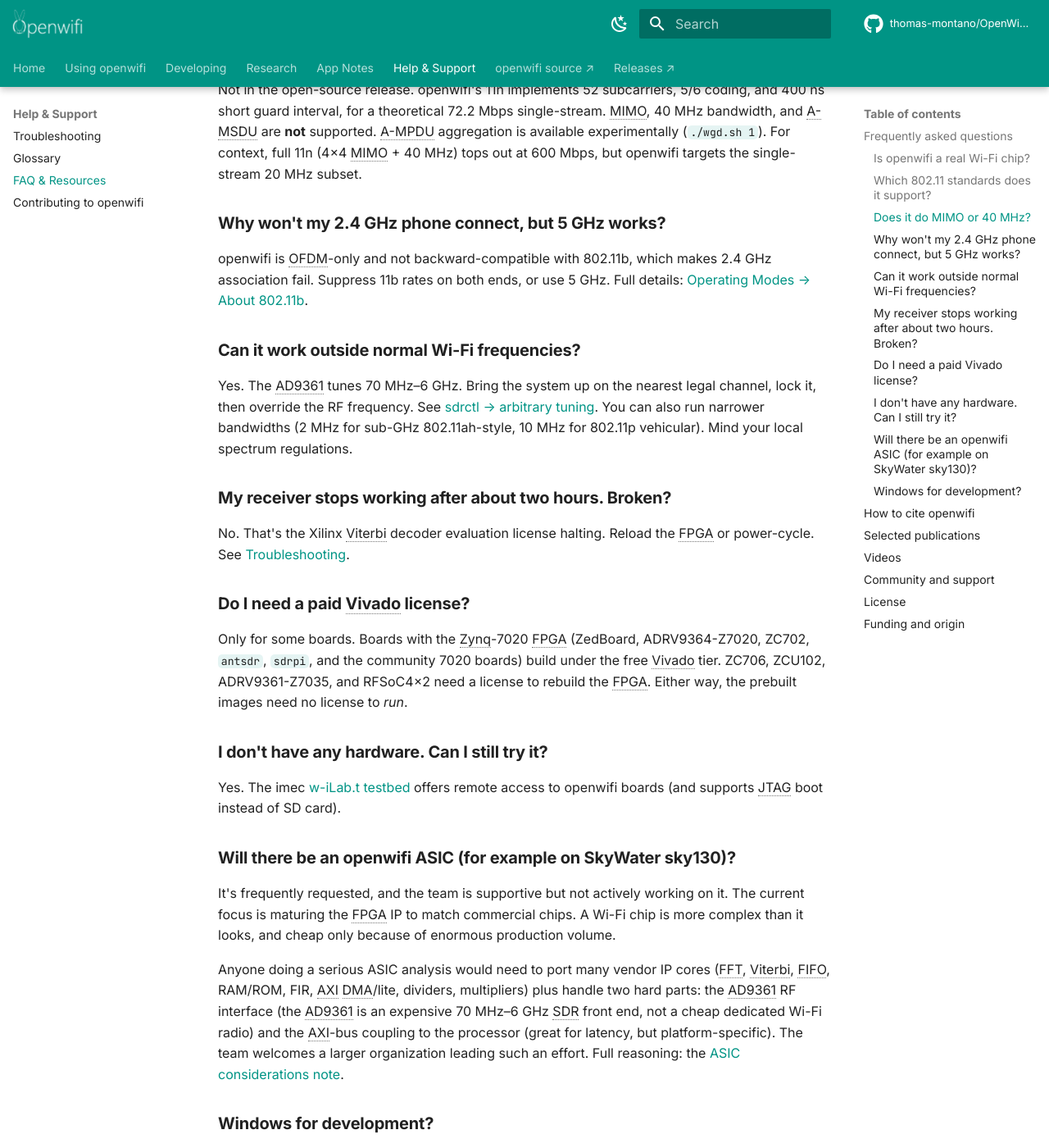
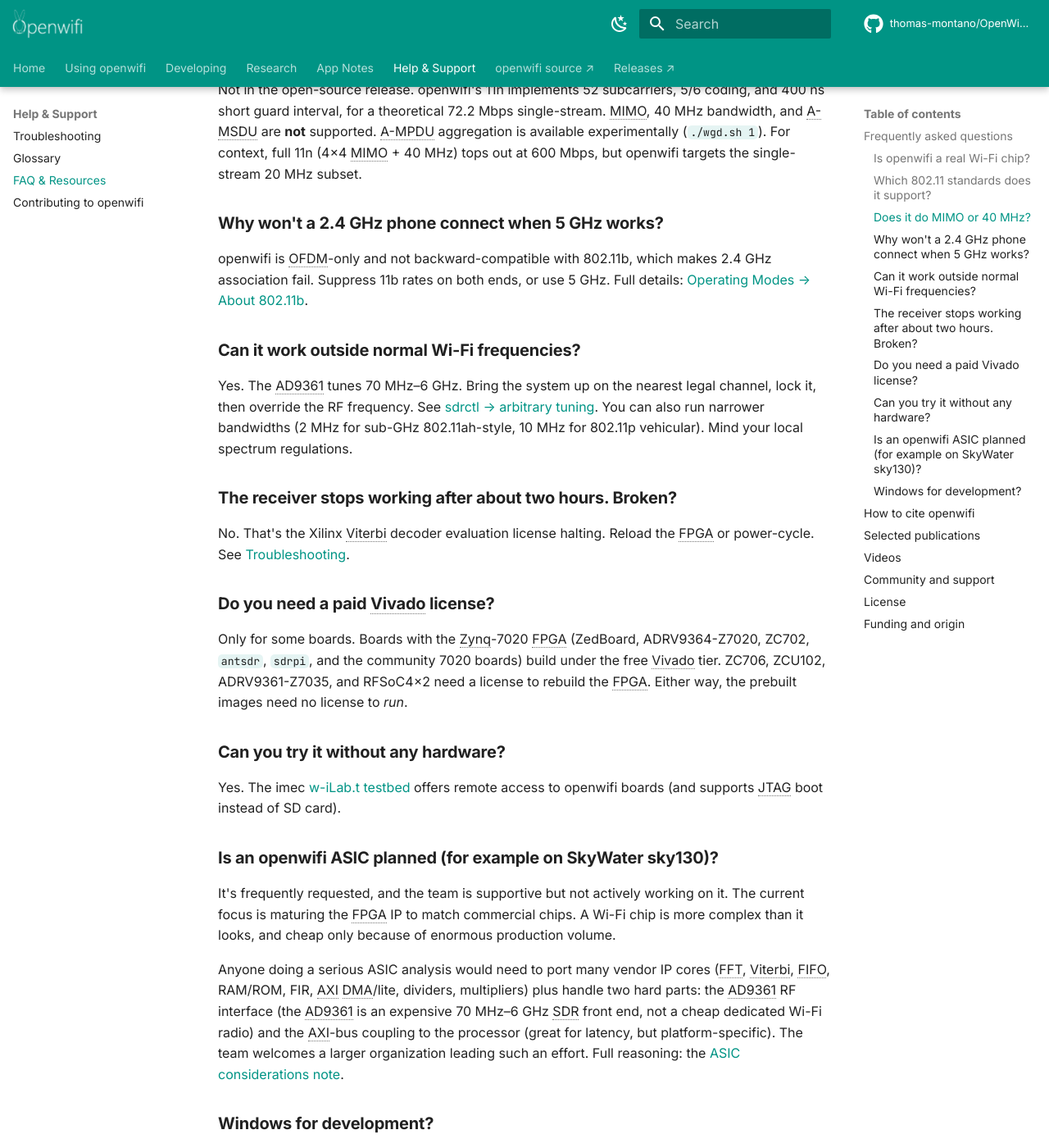
Before and after one commit to ThomasMontanoGames/OpenWifi-Wiki, an MkDocs documentation site: the page built from docs/FAQ-and-Resources.md, in a window 1280 px wide and 1400 px high, scrolled down 582 px. Shown: the whole window at 82% size. Built offline with MkDocs 1.6.1 and Material for MkDocs 9.7.7, drawn with Linux system fonts in a browser that asks for light colours; comment, search, counter and statistics services are not loaded.

Commit message:
docs: rephrase remaining vale flags in faq, driver, and boot pages
Clear the last round of Vale warnings and suggestions without changing
meaning. Reword the FAQ question headings into second person and present
tense to match the project voice. Replace anthropomorphic "tells Linux"
with "declares" and "shows you". Restructure the two-item lists that Vale
misread as needing an Oxford comma, since inserting one would be wrong.
Drop one unverifiable "best" claim.

Co-Authored-By: Claude Opus 4.8 <noreply@anthropic.com>

```diff
--- a/docs/FAQ-and-Resources.md
+++ b/docs/FAQ-and-Resources.md
@@ -14,7 +14,7 @@ It's a full-stack Wi-Fi design that runs on FPGA-based SDR hardware, not (yet) a
 
 Not in the open-source release. openwifi's 11n implements 52 subcarriers, 5/6 coding, and 400 ns short guard interval, for a theoretical 72.2 Mbps single-stream. MIMO, 40 MHz bandwidth, and A-MSDU are **not** supported. A-MPDU aggregation is available experimentally (`./wgd.sh 1`). For context, full 11n (4×4 MIMO + 40 MHz) tops out at 600 Mbps, but openwifi targets the single-stream 20 MHz subset.
 
-### Why won't my 2.4 GHz phone connect, but 5 GHz works?
+### Why won't a 2.4 GHz phone connect when 5 GHz works?
 
 openwifi is OFDM-only and not backward-compatible with 802.11b, which makes 2.4 GHz association fail. Suppress 11b rates on both ends, or use 5 GHz. Full details: [Operating Modes → About 802.11b](Operating-Modes.md#about-80211b).
 
@@ -22,19 +22,19 @@ openwifi is OFDM-only and not backward-compatible with 802.11b, which makes 2.4
 
 Yes. The AD9361 tunes 70 MHz–6 GHz. Bring the system up on the nearest legal channel, lock it, then override the RF frequency. See [sdrctl → arbitrary tuning](sdrctl-and-Runtime-Control.md#frequency-restrict-and-arbitrary-tuning). You can also run narrower bandwidths (2 MHz for sub-GHz 802.11ah-style, 10 MHz for 802.11p vehicular). Mind your local spectrum regulations.
 
-### My receiver stops working after about two hours. Broken?
+### The receiver stops working after about two hours. Broken?
 
 No. That's the Xilinx Viterbi decoder evaluation license halting. Reload the FPGA or power-cycle. See [Troubleshooting](Troubleshooting.md#reception-dies-after-2-hours).
 
-### Do I need a paid Vivado license?
+### Do you need a paid Vivado license?
 
 Only for some boards. Boards with the Zynq-7020 FPGA (ZedBoard, ADRV9364-Z7020, ZC702, `antsdr`, `sdrpi`, and the community 7020 boards) build under the free Vivado tier. ZC706, ZCU102, ADRV9361-Z7035, and RFSoC4x2 need a license to rebuild the FPGA. Either way, the prebuilt images need no license to *run*.
 
-### I don't have any hardware. Can I still try it?
+### Can you try it without any hardware?
 
 Yes. The imec [w-iLab.t testbed](https://doc.ilabt.imec.be/ilabt/wilab/tutorials/openwifi.html) offers remote access to openwifi boards (and supports JTAG boot instead of SD card).
 
-### Will there be an openwifi ASIC (for example on SkyWater sky130)?
+### Is an openwifi ASIC planned (for example on SkyWater sky130)?
 
 It's frequently requested, and the team is supportive but not actively working on it. The current focus is maturing the FPGA IP to match commercial chips. A Wi-Fi chip is more complex than it looks, and cheap only because of enormous production volume.
 
```
Also changed, not shown: docs/Boot-Kernel-Device-Tree.md (+4 -4 lines), docs/Driver-Architecture.md (+3 -3 lines).
